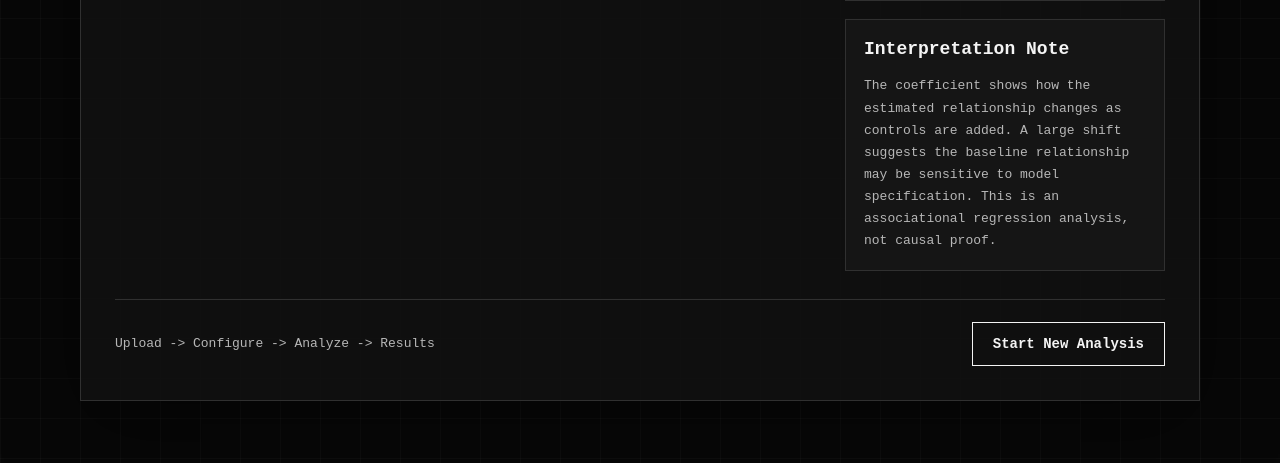
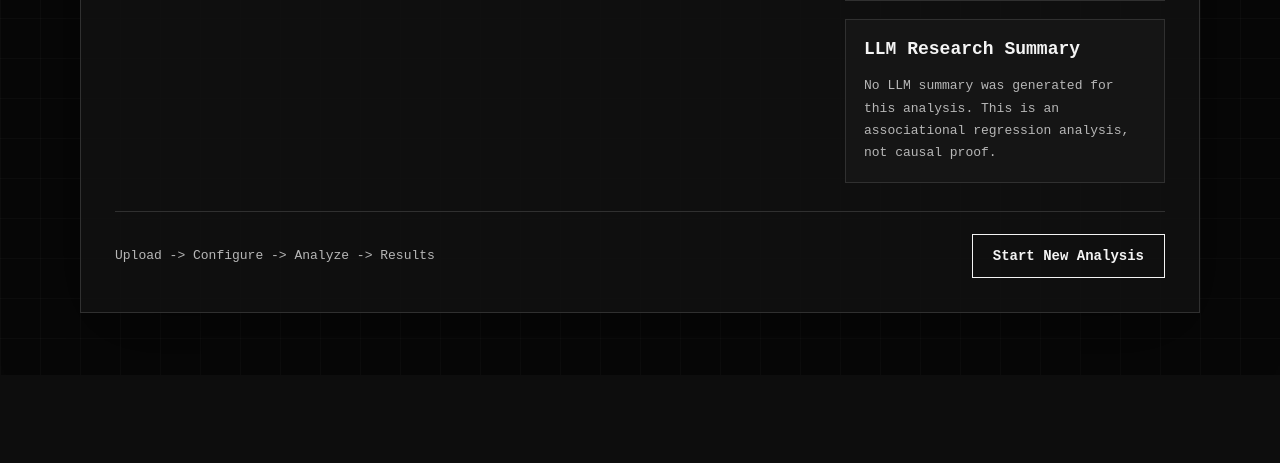
Before and after one commit to gabes19/CUDA-Regression-Lab, a Flask app: template templates/results.html in a window 1280 px wide. Shown: the part 702-1165 px from the top of the page. After the commit the page ends 1015 px from the top, so only its background shows below. Run offline with Flask 3, Linux system fonts and the light colour scheme; the template is opened without the code that fills it, so the values that code supplies are empty; some libraries are stand-ins or nearby versions.

Commit message:
Implemented AI generated summary note

```diff
--- a/app.py
+++ b/app.py
@@ -110,6 +110,7 @@ def analyze():
     final_coefficient=final_coefficient,
     coefficient_change=coefficient_change,
 )
+    llm_summary = generate_llm_summary(llm_payload=llm_payload)
 
     return render_template(
         "results.html",
@@ -126,6 +127,7 @@ def analyze():
         coefficient_plot_html=coefficient_plot_html,
         bootstrap_results=bootstrap_results,
         bootstrap_histogram_html=bootstrap_histogram_html,
+        llm_summary = llm_summary
     )
 
 def fit_models(df, dependent_variable, main_independent_variable, controls):
@@ -401,3 +403,30 @@ def build_llm_summary_payload(
         },
         "diagnostics_warnings": [],
     }
+
+def generate_llm_summary(llm_payload):
+    response = openai_client.responses.create(
+        model=OPENAI_MODEL,
+        input=[
+            {
+                "role":"system",
+                "content":(
+                    "You summarize regression analysis results for students and researchers."
+                    "Use only the structured results provided. Do not invent diagnostics, causality, "
+                    "or facts about the raw dataset."
+                ),
+            },
+            {
+                "role": "user",
+                "content": (
+                    "Summarize these regression results. Include: main finding, robustness,"
+                    "bootstrap uncertainty, diagnostics or warnings, suggested next checks, "
+                    "and a plain-English answer. Always include this caveat: "
+                    "'Reminder: This is not causal proof.'\n\n"
+                    f"{llm_payload}"
+                ),
+            },
+        ],
+    )
+
+    return response.output_text
--- a/templates/results.html
+++ b/templates/results.html
@@ -502,11 +502,9 @@
             {% endif %}
 
             <section class="note-panel">
-              <h3 class="section-title">Interpretation Note</h3>
+              <h3 class="section-title">LLM Research Summary</h3>
               <p>
-                The coefficient shows how the estimated relationship changes as controls are added.
-                A large shift suggests the baseline relationship may be sensitive to model specification.
-                This is an associational regression analysis, not causal proof.
+                {{ llm_summary or "No LLM summary was generated for this analysis. This is an associational regression analysis, not causal proof." }}
               </p>
             </section>
           </aside>
```
